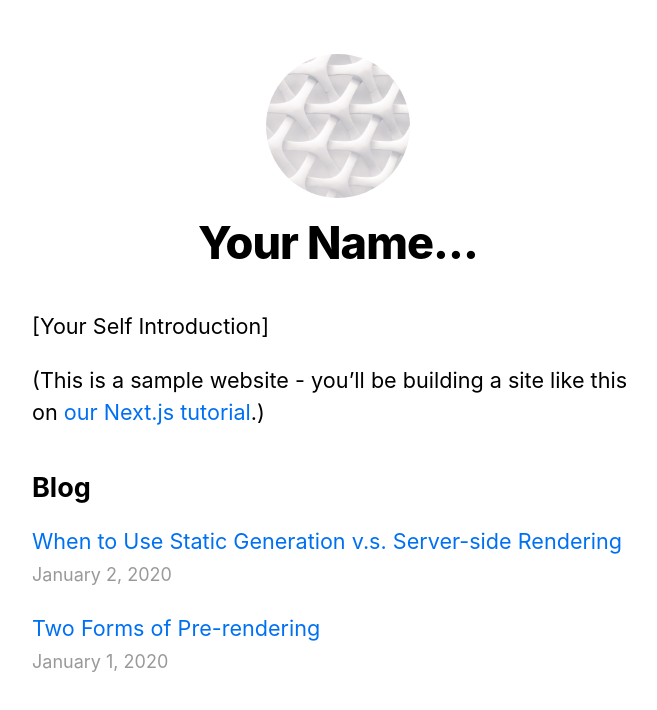
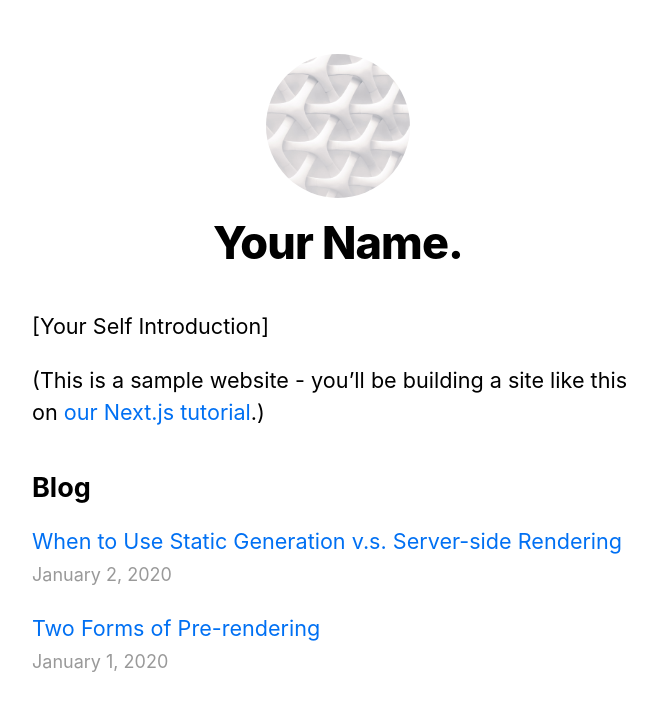
Before and after one commit to dyarleniber/next-personal-website, a Next.js app: page / in a window 1280 px wide. Shown: the top 710 px of the page, without its empty margins (302-959 px from the left). Built offline with nearby package versions, Linux system fonts and the light colour scheme.

Commit message:
Add Tailwind CSS Purge again

```diff
--- a/src/components/layout.js
+++ b/src/components/layout.js
@@ -3,8 +3,8 @@ import styles from "./layout.module.css";
 import utilStyles from "../styles/utils.module.css";
 import Link from "next/link";
 
-const name = "Your Name...";
-export const siteTitle = "Next.js Sample Website";
+const name = "Your Name.";
+export const siteTitle = "Next.js Sample Website.";
 
 export default function Layout({ children, home }) {
   return (
--- a/tailwind.config.js
+++ b/tailwind.config.js
@@ -1,6 +1,5 @@
 module.exports = {
-  //purge: ["./src/**/*.{js,ts,jsx,tsx}"],
-  purge: [],
+  purge: ["./src/**/*.{js,ts,jsx,tsx}"],
   darkMode: false, // or 'media' or 'class'
   theme: {
     extend: {},
```
